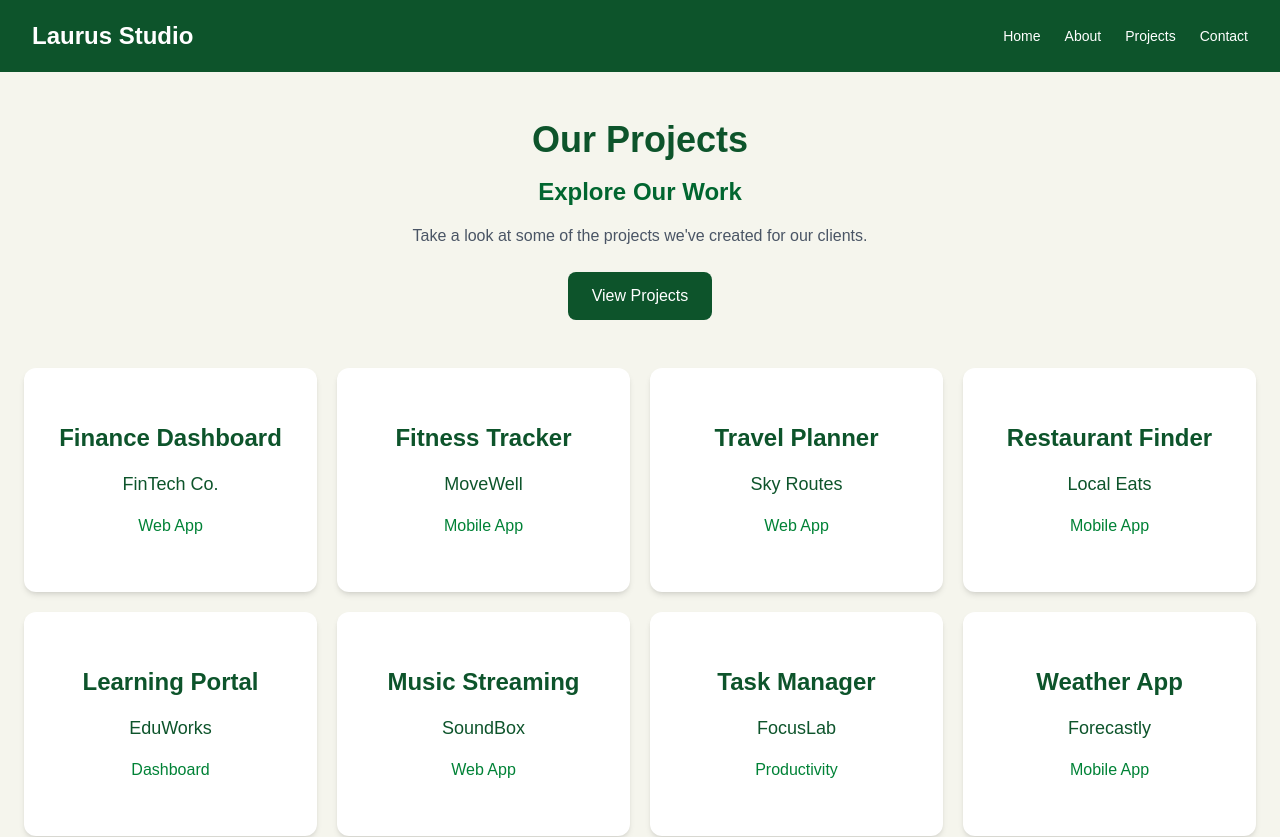
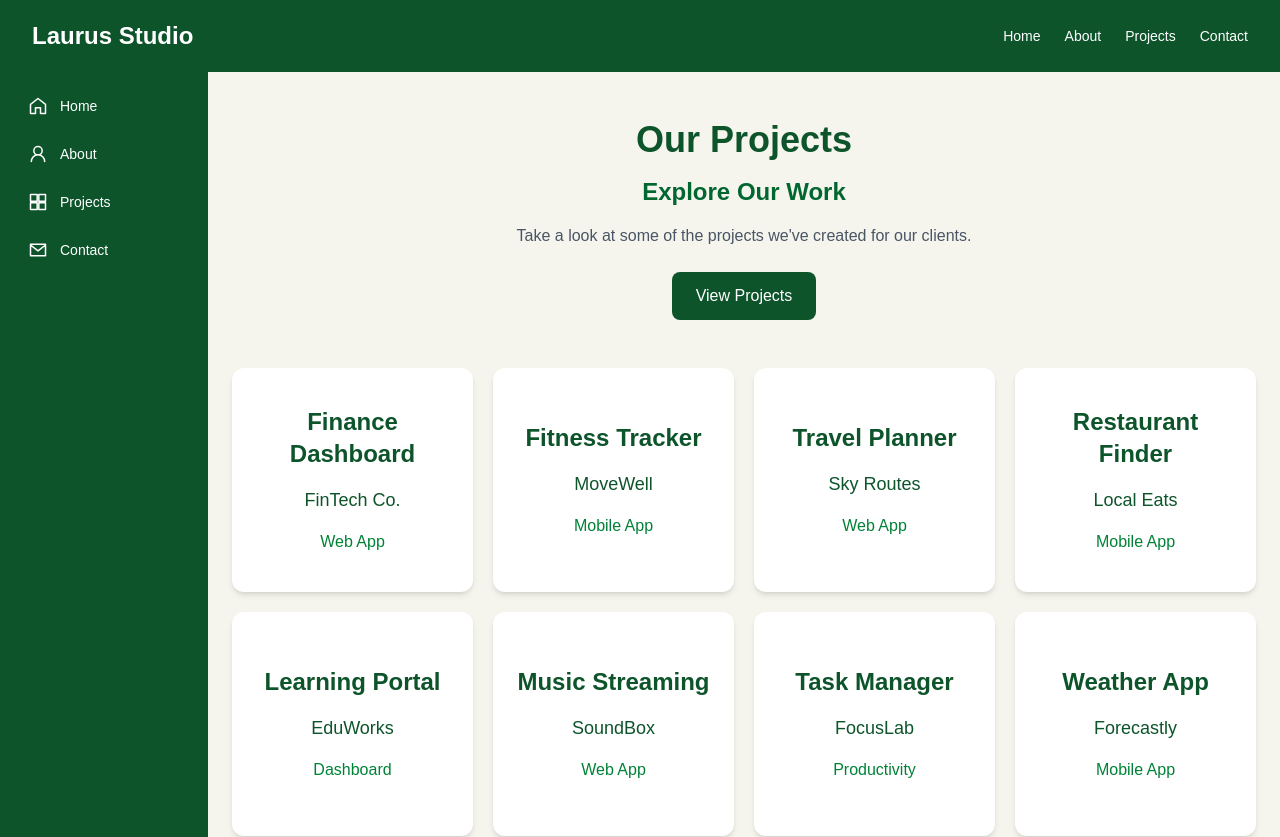
Before and after one commit to abrahamviernes/week4-layout, a Next.js app: page / in a window 1280 px wide. Shown: the top 837 px of the page. Built offline with nearby package versions, Linux system fonts and the light colour scheme.

Commit message:
Integrate Sidebar component into layout
Added a Sidebar component to the layout for improved navigation.

```diff
--- a/app/layout.js
+++ b/app/layout.js
@@ -2,7 +2,7 @@ import { Geist, Geist_Mono } from "next/font/google";
 import "./globals.css";
 import Header from "../components/Header";
 import Footer from "../components/Footer";
-
+import Sidebar from "../components/Sidebar";
 const geistSans = Geist({
   variable: "--font-geist-sans",
   subsets: ["latin"],
@@ -26,7 +26,12 @@ export default function RootLayout({ children }) {
     >
       <body className="min-h-full flex flex-col">
         <Header />
-        <main className="flex-1">{children}</main>
+
+<div className="flex min-w-0 flex-1 flex-col md:flex-row">
+  <Sidebar />
+  <main className="min-w-0 flex-1">{children}</main>
+</div>
+
         <Footer />
       </body>
     </html>
```
